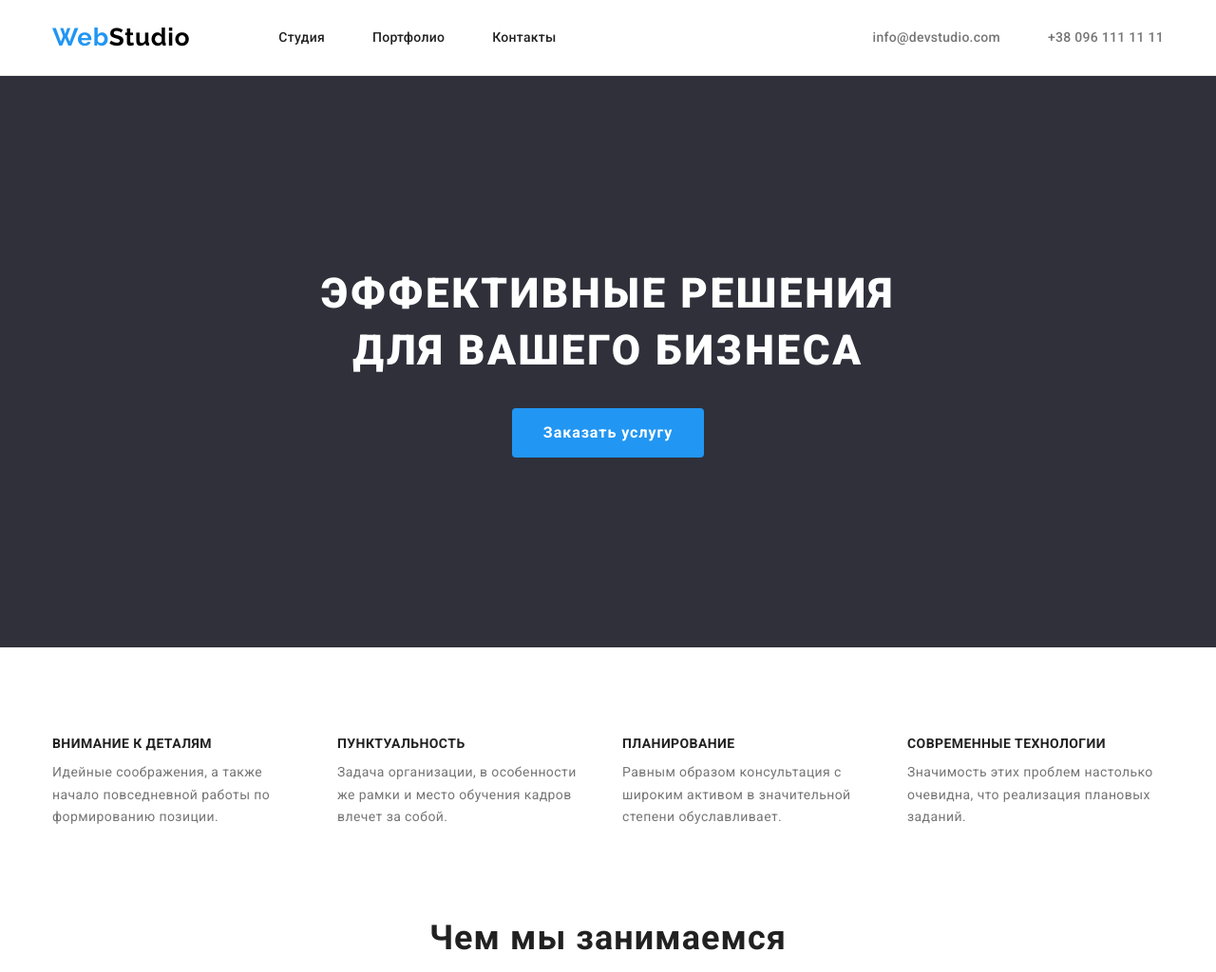
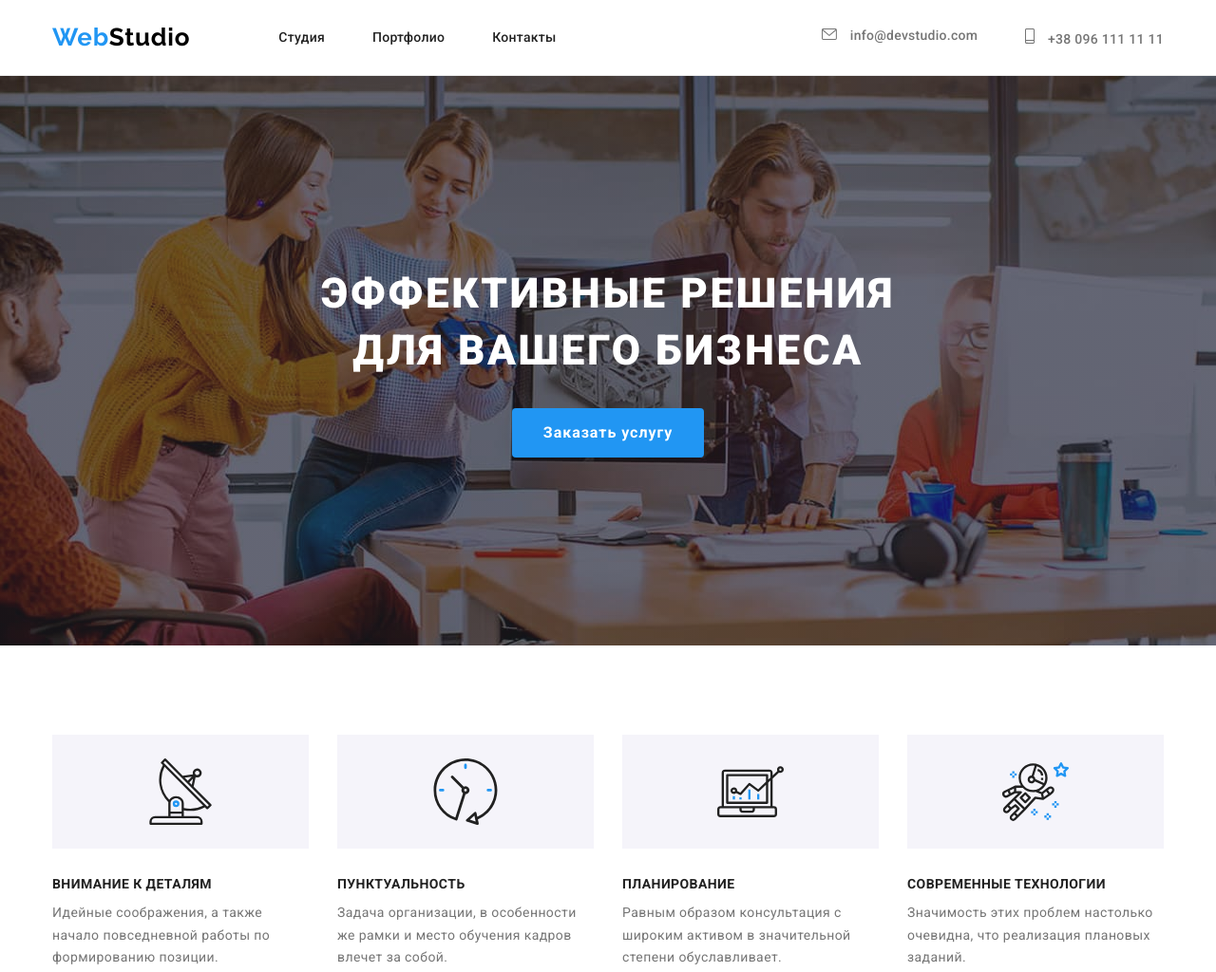
Before and after one commit to Alex-Sorokolit/goit-markup-hw-04, a plain HTML site: page index.html in a window 1280 px wide. Shown: the top 1024 px of the page at 95% size. Drawn offline with nearby package versions, Linux system fonts and the light colour scheme.

Commit message:
import svg sprite

```diff
--- a/css/styles.css
+++ b/css/styles.css
@@ -179,7 +179,26 @@ p {
 .auth-item:focus {
   color: var(--accent);
 }
-
+.icon-mail {
+  width: 16px;
+  height: 12px;
+  margin-right: 10px;
+  fill: var(--text-gray);
+}
+.mail:hover .icon-mail,
+.mail:focus .icon-mail {
+  fill: var(--accent);
+}
+.icon-phone {
+  width: 10px;
+  height: 16px;
+  margin-right: 10px;
+  fill: var(--text-gray);
+}
+.phone:hover .icon-phone,
+.phone:focus .icon-phone {
+  fill: var(--accent);
+}
 /* main________________________________________________ */
 
 .hero.section {
@@ -187,8 +206,17 @@ p {
   padding-bottom: 200px;
 }
 .hero {
-  background-color: var(--background-dark-gray);
+  /* background-color: var(--background-dark-gray); */
   text-align: center;
+  height: 600px;
+  max-width: 1600px;
+  margin-left: auto;
+  margin-right: auto;
+  background-image: linear-gradient(to right, rgba(47, 48, 58, 0.4), rgba(47, 48, 58, 0.4)),
+    url(../images/backgrounds/header-background.jpg);
+  background-repeat: no-repeat;
+  background-size: cover;
+  background-position: center;
 }
 .hero-title {
   width: 696px;
@@ -253,10 +281,23 @@ p {
 .preview .item {
   flex-basis: calc(100% / 3 - var(--card-gap));
 }
-/* .preview-list > .item {
+.specifics-icon {
+  display: flex;
+  justify-content: center;
+  /* border: 2px dashed #2a2a2a; */
+  width: 270px;
+  height: 120px;
+  padding-top: 25px;
+  padding-bottom: 25px;
+  background-color: var(--background-light-gray);
+  margin-bottom: 30px;
+}
 
-} */
-
+.spec-svg {
+  /* border: 2px dashed #2a2a2a; */
+  width: 70px;
+  height: 70px;
+}
 /* team __________________________________________*/
 .team {
   background-color: var(--background-light-gray);
--- a/index.html
+++ b/index.html
@@ -42,12 +42,18 @@
         </nav>
         <ul class="auth-list list">
           <!-- email -->
-          <li class="auth-item">
+          <li class="auth-item mail">
+            <svg class="icon-mail">
+              <use href="./images/icons/icons.svg#icon-mail"></use>
+            </svg>
             <a class="link" href="mailto:info@devstudio.com">info@devstudio.com</a>
           </li>
 
           <!-- Phone -->
-          <li class="auth-item">
+          <li class="auth-item phone">
+            <svg class="icon-phone">
+              <use href="./images/icons/icons.svg#icon-phone"></use>
+            </svg>
             <a class="link" href="tel:+380961111111">+38 096 111 11 11</a>
           </li>
         </ul>
@@ -67,6 +73,16 @@
           <h2 class="visually-hidden">Особенности</h2>
           <ul class="specifics-list list card-set">
             <li class="specifics-item card-item">
+              <div class="specifics-icon">
+                <svg class="spec-svg">
+                  <use href="./images/icons/icons.svg#icon-antenna"></use>
+                </svg>
+              </div>
+              <!-- <button>
+                <svg>
+                  <use href="./images/icons/icons.svg#icon-antenna"></use>
+                </svg>
+              </button> -->
               <h3 class="specifics-title title">Внимание к деталям</h3>
               <p>
                 Идейные соображения, а также начало повседневной работы по формированию позиции.
@@ -74,6 +90,11 @@
             </li>
 
             <li class="specifics-item card-item">
+              <div class="specifics-icon">
+                <svg class="spec-svg">
+                  <use href="./images/icons/icons.svg#icon-clock"></use>
+                </svg>
+              </div>
               <h3 class="specifics-title title">Пунктуальность</h3>
               <p>
                 Задача организации, в особенности же рамки и место обучения кадров влечет за собой.
@@ -81,6 +102,11 @@
             </li>
 
             <li class="specifics-item card-item">
+              <div class="specifics-icon">
+                <svg class="spec-svg">
+                  <use href="./images/icons/icons.svg#icon-diagram"></use>
+                </svg>
+              </div>
               <h3 class="specifics-title title">Планирование</h3>
               <p>
                 Равным образом консультация с широким активом в значительной степени обуславливает.
@@ -88,6 +114,11 @@
             </li>
 
             <li class="specifics-item card-item">
+              <div class="specifics-icon">
+                <svg class="spec-svg">
+                  <use href="./images/icons/icons.svg#icon-astronaut"></use>
+                </svg>
+              </div>
               <h3 class="specifics-title title">Современные технологии</h3>
               <p>Значимость этих проблем настолько очевидна, что реализация плановых заданий.</p>
             </li>
```
Also changed, not shown: images/Backgrounds/antenna 1.svg (deleted), images/Backgrounds/astronaut 1.svg (deleted), images/Backgrounds/card-social-facebook.svg (deleted), images/Backgrounds/card-social-instagram.svg (deleted), images/Backgrounds/card-social-linkedin.svg (deleted), images/Backgrounds/card-social-twitter.svg (deleted), images/Backgrounds/clock 1.svg (deleted), images/Backgrounds/company-1.svg (deleted), images/Backgrounds/company-2.svg (deleted), images/Backgrounds/company-3.svg (deleted), images/Backgrounds/company-4.svg (deleted), images/Backgrounds/company-5.svg (deleted), images/Backgrounds/company-6.svg (deleted), images/Backgrounds/diagram 1.svg (deleted), 3 more files.
